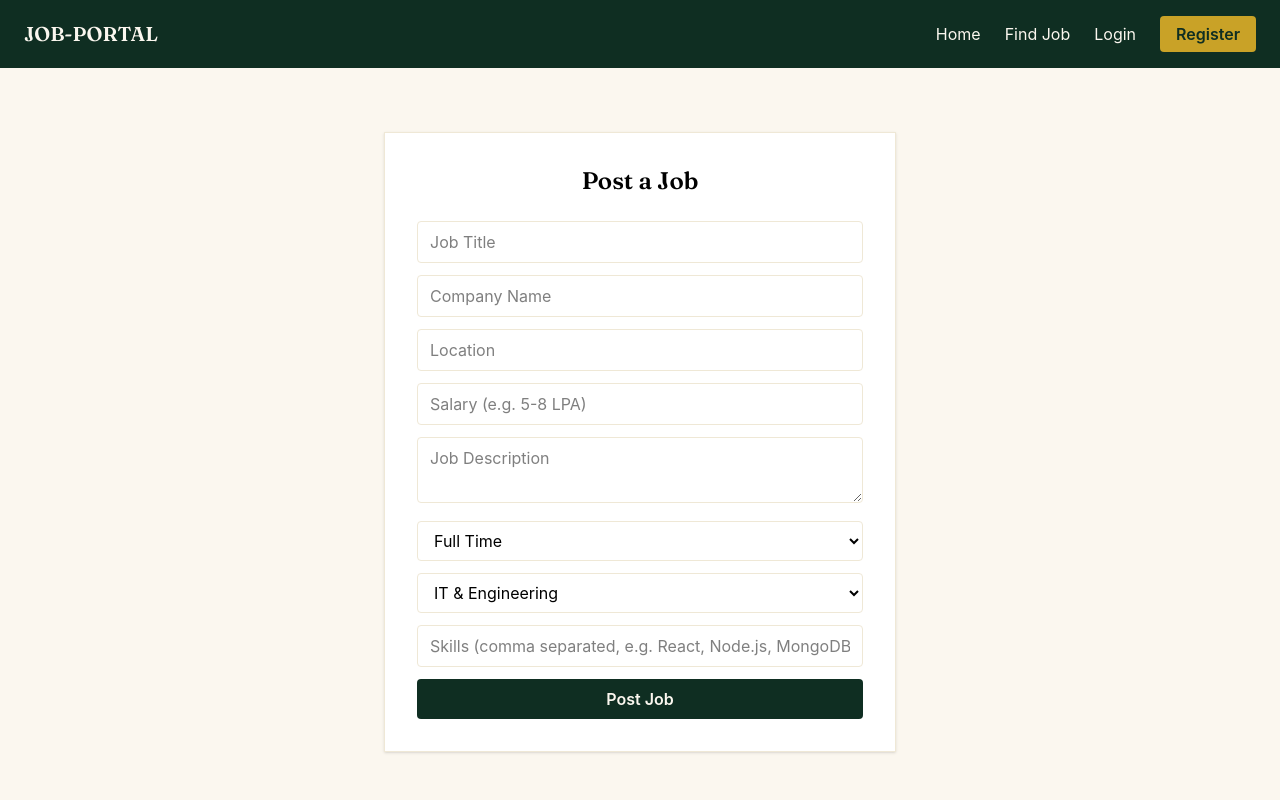
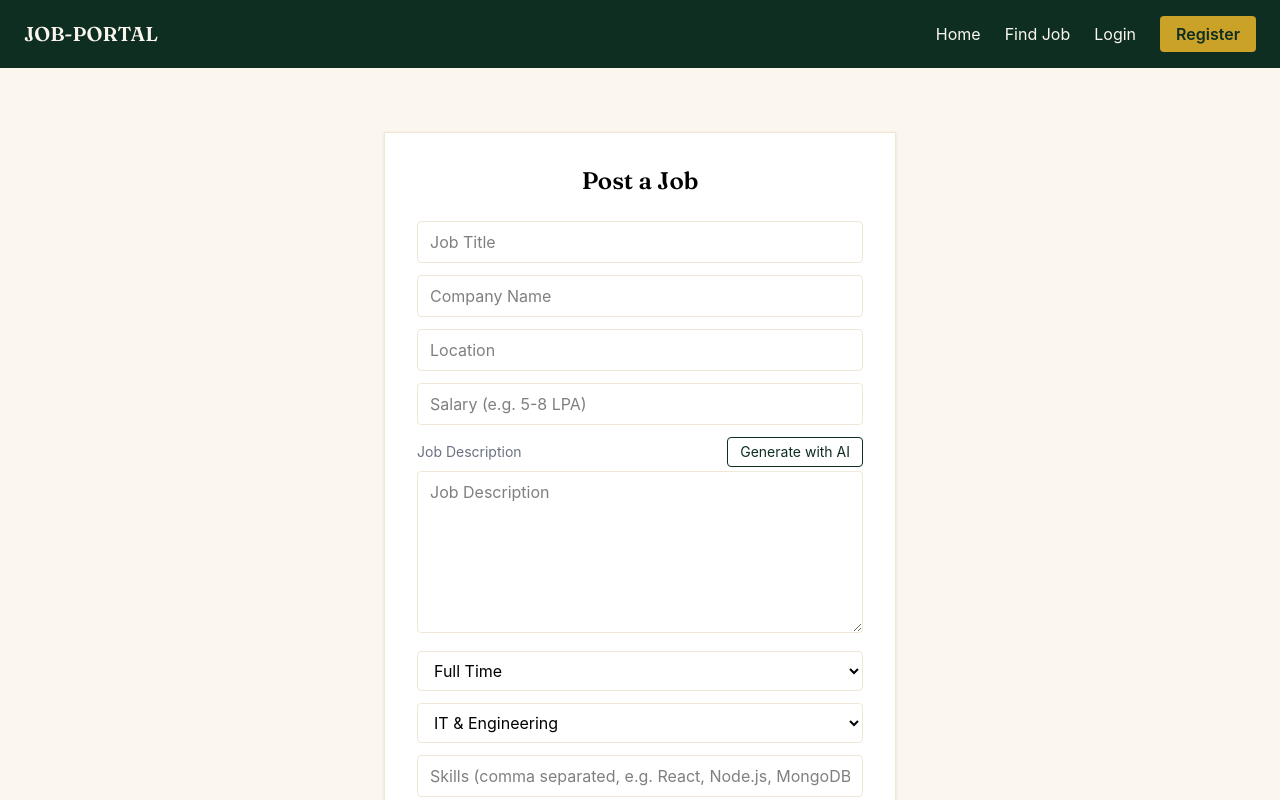
Before and after one commit to abhishekprajapativns/Job_Portal, a React (Vite) app: page /post-job in a window 1280 px wide. Shown: the top 800 px of the page. Built offline with nearby package versions, Linux system fonts and the light colour scheme.

Commit message:
feat: add Generate with AI button to post job page

```diff
--- a/src/Pages/PostJob.jsx
+++ b/src/Pages/PostJob.jsx
@@ -4,6 +4,7 @@ import { useNavigate } from "react-router-dom";
 
 function Postjob() {
   const navigate = useNavigate();
+  const [aiLoading, setAiLoading] = useState(false);
   const [formData, setformData] = useState({
     title: "",
     company: "",
@@ -50,6 +51,45 @@ function Postjob() {
     }
   };
 
+  const handleGenerateDescription = async () => {
+    // We need at least a job title to ask the AI
+    if (!formData.title) {
+      alert("Please enter the job title first");
+      return;
+    }
+
+    const token = localStorage.getItem("token");
+    if (!token) {
+      alert("Please login to use AI");
+      navigate("/login");
+      return;
+    }
+
+    setAiLoading(true);
+
+    try {
+      const res = await axios.post(
+        `${import.meta.env.VITE_API_URL}/api/ai/job-description`,
+        {
+          title: formData.title,
+          company: formData.company,
+          location: formData.location,
+        },
+        { headers: { Authorization: `Bearer ${token}` } },
+      );
+
+      // prev = the latest form data, so nothing typed while waiting is lost
+      setformData((prev) => ({ ...prev, description: res.data.description }));
+    } catch (error) {
+      alert(
+        error.response?.data?.message ||
+          "Could not generate description. Please try again.",
+      );
+    } finally {
+      setAiLoading(false);
+    }
+  };
+
   return (
     <div className="bg-cream min-h-screen py-16 px-6">
       <div className="max-w-lg mx-auto bg-white p-8 border border-parchment shadow-sm">
@@ -93,9 +133,22 @@ function Postjob() {
           onChange={(e) => setformData({ ...formData, salary: e.target.value })}
         />
 
+        <div className="flex justify-between items-center mb-1">
+          <span className="text-sm text-gray-500">Job Description</span>
+          <button
+            type="button"
+            onClick={handleGenerateDescription}
+            disabled={aiLoading}
+            className="text-sm border border-deep text-deep px-3 py-1 rounded hover:bg-deep hover:text-cream transition-colors cursor-pointer disabled:opacity-50"
+          >
+            {aiLoading ? "Generating..." : "Generate with AI"}
+          </button>
+        </div>
+
         <textarea
           className="w-full border border-parchment px-3 py-2 rounded mb-3 outline-none focus:border-deep"
           placeholder="Job Description"
+          rows={6}
           value={formData.description}
           onChange={(e) =>
             setformData({ ...formData, description: e.target.value })
```
